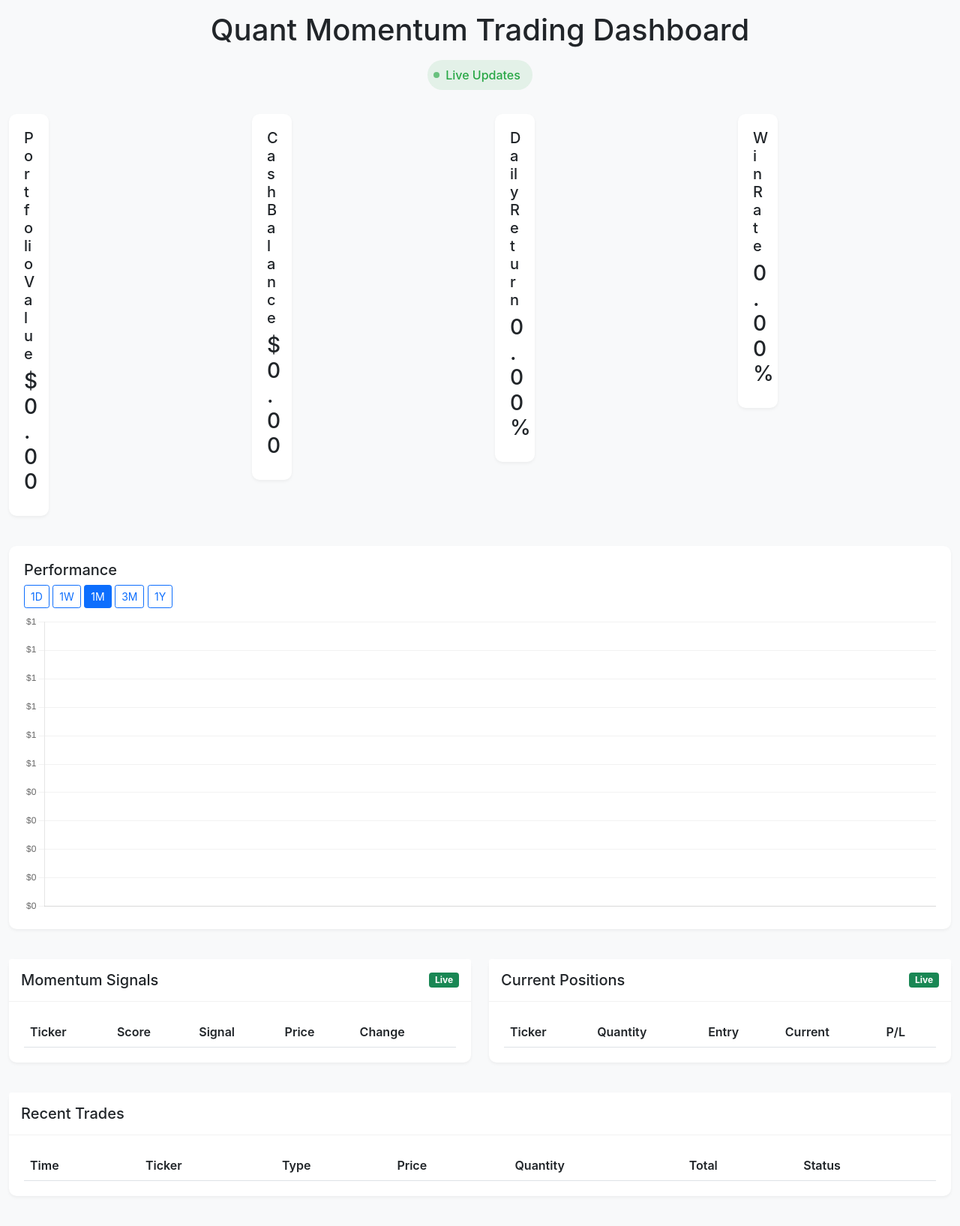
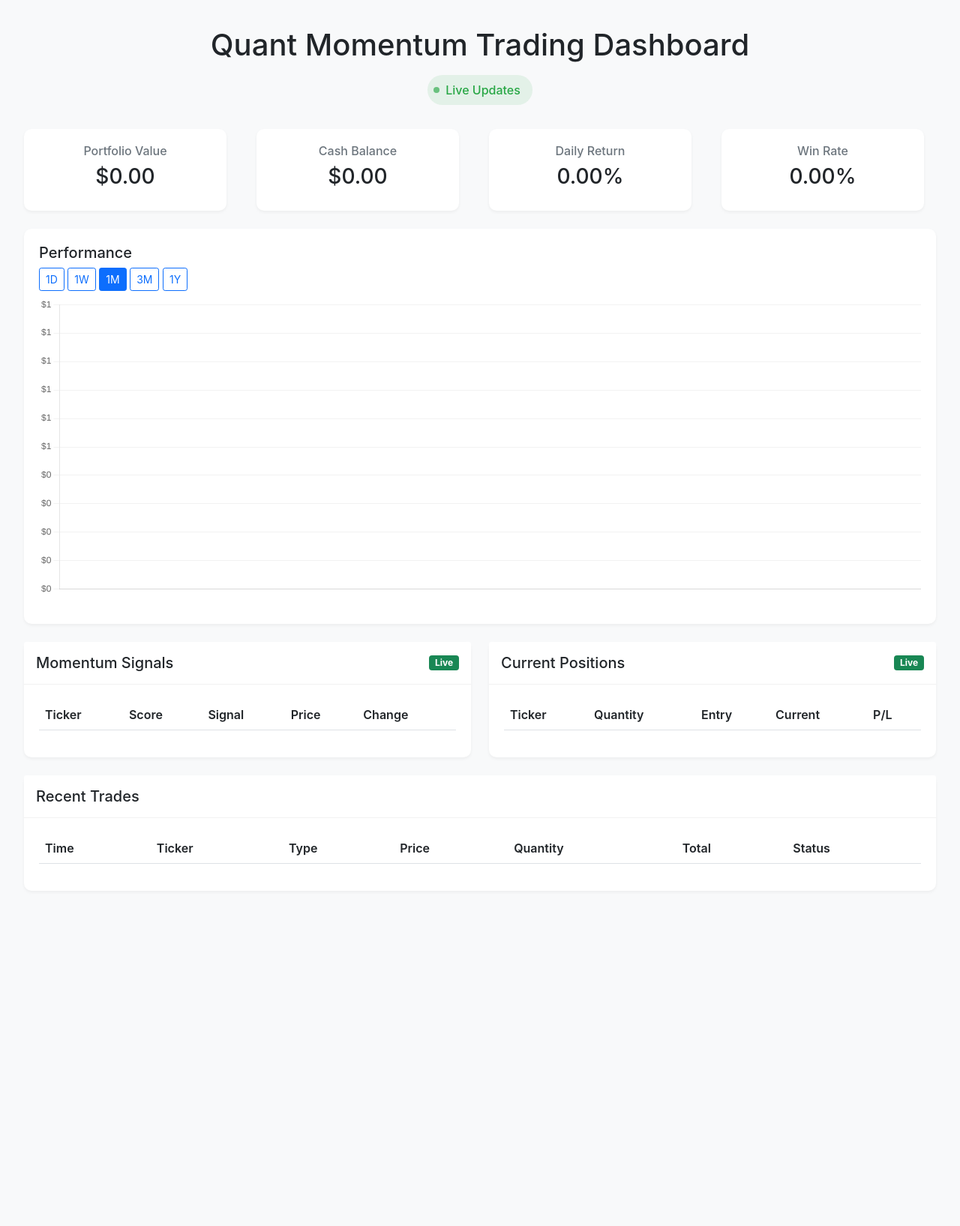
Before and after one commit to Gsebs/quant_momentum, a Flask app: template templates/dashboard.html in a window 1280 px wide. Shown: the whole page at 75% size. After the commit the page ends 1232 px from the top, so only its background shows below. Run offline with Flask 2, Linux system fonts and the light colour scheme; the template is opened without the code that fills it, so the values that code supplies are empty.

Commit message:
Major fixes: - Fixed metrics layout and display - Implemented real-time stock data fetching - Enhanced trade execution logic - Added detailed logging - Improved error handling

```diff
--- a/static/css/dashboard.css
+++ b/static/css/dashboard.css
@@ -16,6 +16,7 @@ body {
     font-family: -apple-system, BlinkMacSystemFont, "Segoe UI", Roboto, "Helvetica Neue", Arial, sans-serif;
     line-height: 1.5;
     color: #212529;
+    padding: 20px;
 }
 
 /* Card Styles */
@@ -25,6 +26,7 @@ body {
     box-shadow: 0 2px 4px rgba(0,0,0,0.05);
     transition: transform 0.2s, box-shadow 0.2s;
     margin-bottom: 1rem;
+    height: 100%;
 }
 
 .card:hover {
@@ -40,6 +42,39 @@ body {
 
 .card-body {
     padding: 1.25rem;
+}
+
+/* Metrics Cards */
+.metrics-grid {
+    display: flex;
+    flex-wrap: wrap;
+    gap: 1rem;
+    margin-bottom: 2rem;
+}
+
+.metrics-grid .col-md-3 {
+    flex: 0 0 calc(25% - 1rem);
+    max-width: calc(25% - 1rem);
+}
+
+.metrics-grid .card {
+    margin-bottom: 0;
+}
+
+.metrics-grid .card-body {
+    text-align: center;
+}
+
+.metrics-grid h3 {
+    font-size: 1.75rem;
+    margin: 0.5rem 0;
+    white-space: nowrap;
+}
+
+.metrics-grid .card-title {
+    color: var(--gray);
+    font-size: 1rem;
+    margin-bottom: 0.5rem;
 }
 
 /* Table Styles */
@@ -90,13 +125,6 @@ body {
     position: relative;
     height: 400px;
     width: 100%;
-}
-
-/* Metrics Grid */
-.metrics-grid {
-    display: grid;
-    gap: 1rem;
-    grid-template-columns: repeat(auto-fit, minmax(250px, 1fr));
 }
 
 /* Status Indicator */
```
Also changed, not shown: other parts of static/css/dashboard.css (+11 -7 lines), app.py (+25 -13 lines), src/trading.py (+31 -7 lines).
